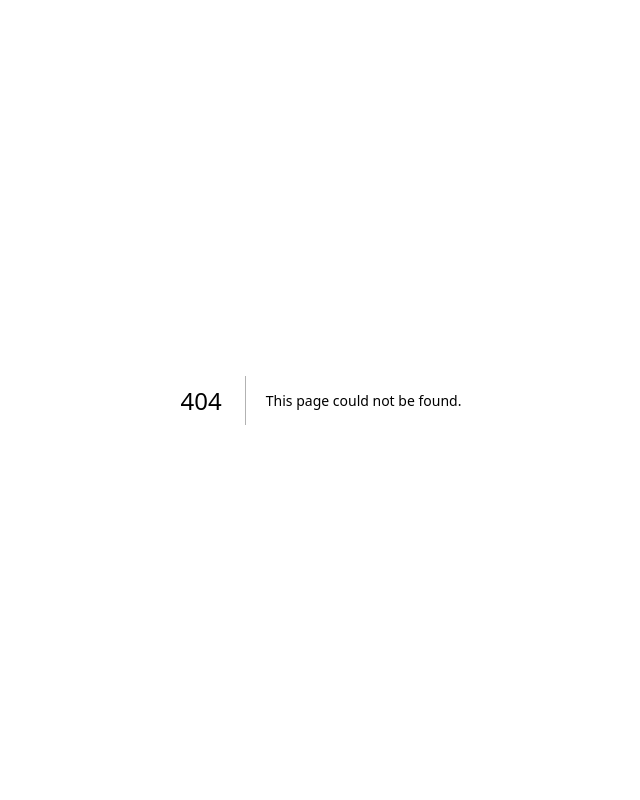
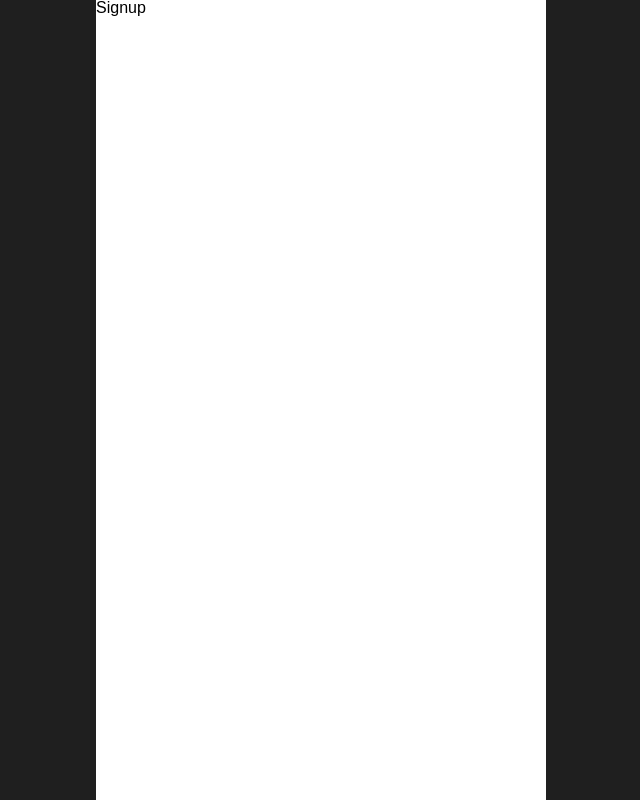
Before and after one commit to MayOwall/BookStack-FE, a Next.js app: page /signup in a window 1280 px wide. Before the commit this address had no page. Shown: the whole page, without its empty margins (319-959 px from the left). Built offline with nearby package versions, Linux system fonts and the light colour scheme; sample sign-in values are in the browser's storage.

Commit message:
feat : Signup Page 구현

```diff
--- /dev/null
+++ b/app/signup/page.tsx
@@ -0,0 +1,3 @@
+export default function SignupPage() {
+  return <div>Signup</div>;
+}
```
